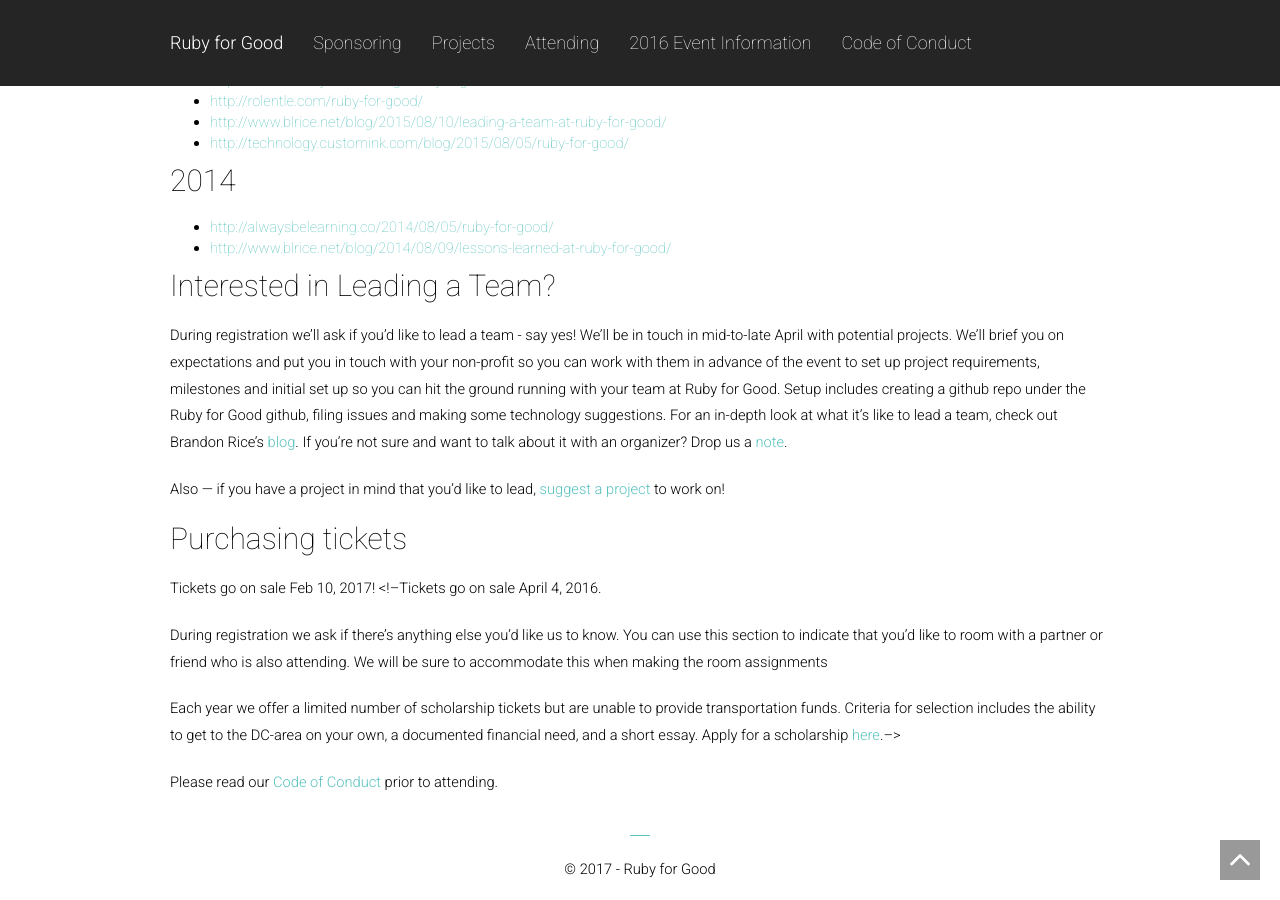
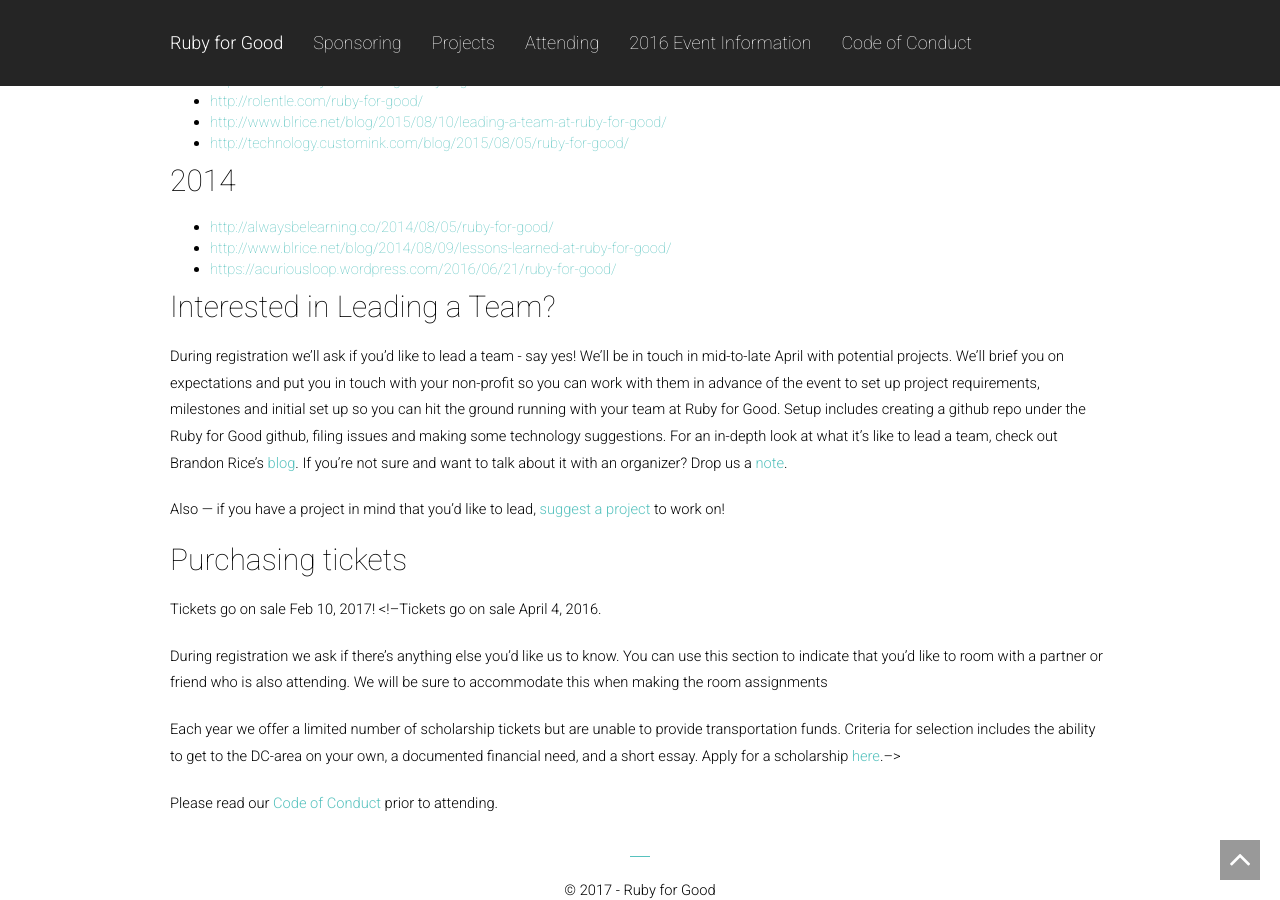
Before and after one commit to rubyforgood/rubyforgood.org--old, a Jekyll site: the page built from attend.md, in a window 1280 px wide and 900 px high, scrolled down 812 px. Built offline with Jekyll 4.4.1, drawn with Linux system fonts in a browser that asks for light colours; our own code applies the rules of GitHub Pages for plain Markdown files; some of the changed lines change nothing that is shown.

Commit message:
Added blogs

```diff
--- a/attend.md
+++ b/attend.md
@@ -30,6 +30,7 @@
 
 * [http://alwaysbelearning.co/2014/08/05/ruby-for-good/](http://alwaysbelearning.co/2014/08/05/ruby-for-good/)
 * [http://www.blrice.net/blog/2014/08/09/lessons-learned-at-ruby-for-good/](http://www.blrice.net/blog/2014/08/09/lessons-learned-at-ruby-for-good/)
+* [https://acuriousloop.wordpress.com/2016/06/21/ruby-for-good/](https://acuriousloop.wordpress.com/2016/06/21/ruby-for-good/)
 
 ###### Interested in Leading a Team?
 
```
